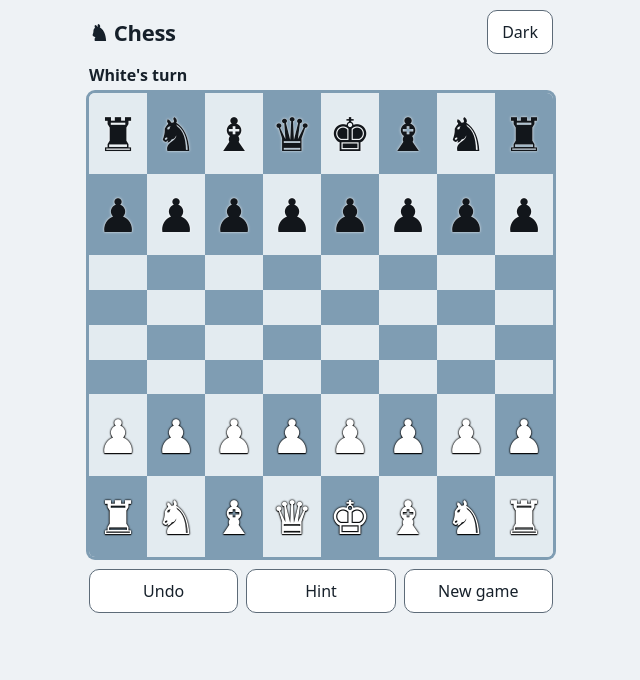
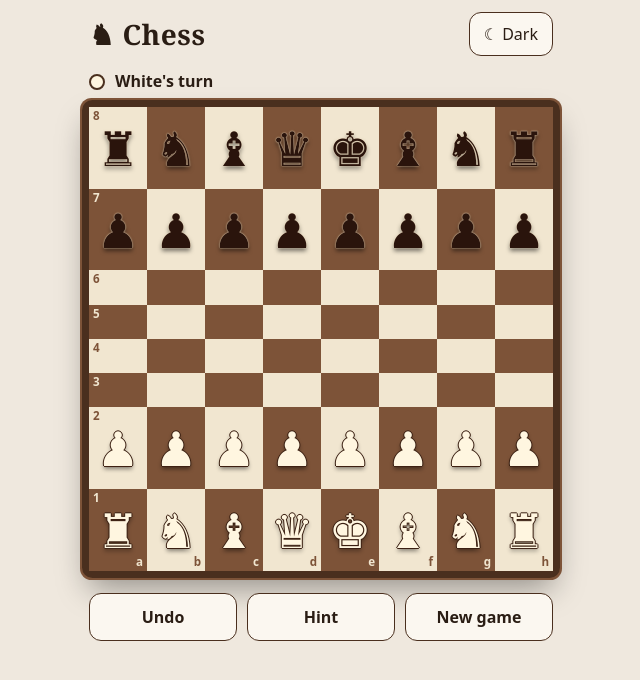
Before and after one commit to arjuntyagi7480-proton/Chess, a plain HTML site: page index.html in a window 1280 px wide. Both pictures are taken after a click on the button "Start". Shown: the whole page, without its empty margins (319-959 px from the left). Drawn offline with Linux system fonts and the light colour scheme.

Commit message:
Add files via upload

```diff
--- a/index.html
+++ b/index.html
@@ -3,36 +3,42 @@
 <meta name="viewport" content="width=device-width,initial-scale=1,viewport-fit=cover">
 <title>Chess</title>
 <link rel="manifest" href="manifest.json">
-<meta name="theme-color" content="#14181d">
+<meta name="color-scheme" content="light dark"><meta name="theme-color" content="#efe8de">
 <link rel="icon" href="icon-192.png"><link rel="apple-touch-icon" href="icon-192.png">
 <style>
-:root{--bg:#eef2f5;--fg:#16202a;--card:#fff;--l:#e3ebf0;--d:#7f9db3;--ac:#0e8f78;--mut:#5d6b78;--last:rgba(255,214,10,.5);--hint:rgba(14,143,120,.65);--s:min(calc(100vw - 16px),58vh)}
-[data-t=dark]{--bg:#12161b;--fg:#e8edf2;--card:#1e252d;--l:#5b6773;--d:#2f3842;--ac:#35d0b0;--mut:#93a1ae;--last:rgba(255,214,10,.35);--hint:rgba(53,208,176,.7)}
+:root{color-scheme:light;--bg:#efe8de;--fg:#2a1d14;--card:#fbf7f0;--l:#f1e6d0;--d:#7d5338;--ac:#1f8a5b;--mut:#7a6656;--frame:#4a2f1e;--last:rgba(214,190,60,.6);--hint:rgba(31,138,91,.55);--s:min(calc(100vw - 28px),58vh)}
+[data-t=dark]{color-scheme:dark;--bg:#17110d;--fg:#f1e6d6;--card:#261c15;--l:#e8dcc4;--d:#6a452d;--ac:#4cc88a;--mut:#b09a86;--frame:#0b0705;--last:rgba(230,200,60,.5);--hint:rgba(76,200,138,.6)}
 *{box-sizing:border-box;-webkit-tap-highlight-color:transparent}
 body{margin:0;background:var(--bg);color:var(--fg);font:16px/1.4 system-ui,-apple-system,"Segoe UI",Roboto,sans-serif;min-height:100dvh;display:flex;flex-direction:column;align-items:center;padding:env(safe-area-inset-top) 8px env(safe-area-inset-bottom)}
-header{width:var(--s);display:flex;justify-content:space-between;align-items:center;padding:10px 0}
-h1{font-size:22px;margin:0;font-weight:700;letter-spacing:-.3px}
-button{font:inherit;color:var(--fg);background:var(--card);border:1.5px solid var(--mut);border-radius:10px;padding:10px 14px;cursor:pointer}
+header{width:var(--s);display:flex;justify-content:space-between;align-items:center;padding:12px 0 8px}
+h1{font:700 28px Georgia,"Times New Roman",serif;margin:0;letter-spacing:.5px}
+button{font:inherit;color:var(--fg);background:var(--card);border:1.5px solid var(--frame);border-radius:12px;padding:10px 14px;cursor:pointer}
 button:active{transform:scale(.97)}button:focus-visible{outline:3px solid var(--ac)}
 button.on,#go{background:var(--ac);border-color:var(--ac);color:#fff;font-weight:600}
-#stat{width:var(--s);min-height:28px;font-weight:600;padding-bottom:6px}
-#bd{width:var(--s);height:var(--s);display:grid;grid-template-columns:repeat(8,1fr);border-radius:6px;overflow:hidden;box-shadow:0 0 0 3px var(--d)}
-.sq{position:relative;display:flex;align-items:center;justify-content:center;font-size:calc(var(--s)/8*.8);line-height:1;user-select:none}
+#stat{width:var(--s);display:flex;align-items:center;gap:10px;font-weight:600;padding:6px 0 14px;min-height:40px}
+.dot{width:16px;height:16px;border-radius:50%;flex:none;border:2px solid var(--frame)}
+.dot.w{background:#fff6e0}.dot.b{background:#2a140c}
+#bd{width:var(--s);height:var(--s);display:grid;grid-template-columns:repeat(8,1fr);border-radius:4px;box-shadow:0 0 0 7px var(--frame),0 0 0 9px var(--d),0 16px 32px rgba(0,0,0,.4)}
+.sq{position:relative;display:flex;align-items:center;justify-content:center;font-size:calc(var(--s)/8*.82);line-height:1;user-select:none}
 .sq.l{background:var(--l)}.sq.d{background:var(--d)}
+.rk,.fl{position:absolute;font-size:calc(var(--s)/8*.2);font-weight:700;line-height:1;pointer-events:none}
+.rk{top:3px;left:4px}.fl{bottom:3px;right:4px}
+.sq.l .rk,.sq.l .fl{color:var(--d)}.sq.d .rk,.sq.d .fl{color:var(--l)}
 .sq.last{box-shadow:inset 0 0 0 100px var(--last)}
 .sq.sel{box-shadow:inset 0 0 0 100px var(--hint)}
 .sq.hint{box-shadow:inset 0 0 0 4px var(--ac),inset 0 0 0 100px var(--hint)}
-.sq.chk{box-shadow:inset 0 0 0 100px rgba(230,40,40,.6)}
-.sq.mv::after{content:"";position:absolute;width:28%;height:28%;border-radius:50%;background:var(--ac);opacity:.85}
-.sq.cp::after{content:"";position:absolute;inset:4%;border-radius:50%;border:4px solid var(--ac)}
-.pc{position:relative;z-index:1}
-.pc.w{color:#fff;text-shadow:0 0 2px #000,0 0 2px #000,0 1px 1px #000}
-.pc.b{color:#12161b;text-shadow:0 0 1px #fff,0 0 3px rgba(255,255,255,.7)}
-.bar{width:var(--s);display:flex;gap:8px;margin-top:12px}.bar button{flex:1}
+.sq.chk{box-shadow:inset 0 0 0 100px rgba(222,40,40,.65)}
+.sq.mv::after{content:"";position:absolute;width:28%;height:28%;border-radius:50%;background:var(--ac);box-shadow:0 0 0 2px rgba(255,255,255,.35);pointer-events:none}
+.sq.cp::after{content:"";position:absolute;inset:3%;border-radius:50%;border:5px solid var(--ac);pointer-events:none}
+.pc{position:relative;z-index:1;transition:transform .15s}
+.sq.sel .pc{transform:scale(1.14) translateY(-3px)}
+.pc.w{color:#fff6e0;text-shadow:-1px 0 #3b2012,1px 0 #3b2012,0 -1px #3b2012,0 1px #3b2012,0 3px 4px rgba(0,0,0,.45)}
+.pc.b{color:#2a140c;text-shadow:0 0 1px #ffe9c8,0 0 2px rgba(255,233,200,.55),0 3px 4px rgba(0,0,0,.5)}
+.bar{width:var(--s);display:flex;gap:10px;margin-top:22px}.bar button{flex:1;padding:12px 8px;font-weight:600}
 #menu{position:fixed;inset:0;background:var(--bg);display:flex;align-items:center;justify-content:center;padding:16px;z-index:5}
 #menu.hide{display:none}
-.card{width:min(380px,100%);background:var(--card);border-radius:16px;padding:22px;display:flex;flex-direction:column;gap:14px}
-.card h2{margin:0;font-size:26px}.card p{margin:0;color:var(--mut)}
+.card{width:min(380px,100%);background:var(--card);border:2px solid var(--frame);border-radius:16px;padding:22px;display:flex;flex-direction:column;gap:14px}
+.card h2{margin:0;font:700 28px Georgia,serif}.card p{margin:0;color:var(--mut)}
 .seg{display:flex;gap:8px}.seg button{flex:1}
 #go{padding:14px;font-size:18px}
 </style></head><body>
@@ -98,9 +104,10 @@ function render(){const bd=$('bd'),ms=sel>=0?legal(st).filter(m=>m[0]==sel):[],w
  for(let i=0;i<64;i++){const p=st.b[i],d=document.createElement('div');let c='sq '+(((i>>3)+i)&1?'d':'l');
   if(lm.includes(i))c+=' last';if(i==sel)c+=' sel';if(hint&&hint.includes(i))c+=' hint';if(i==ks)c+=' chk';
   if(ms.some(m=>m[1]==i))c+=p?' cp':' mv';d.className=c;
-  if(p)d.innerHTML='<span class="pc '+(isW(p)?'w':'b')+'">'+G[p.toLowerCase()]+'\uFE0E</span>';
+  let x='';if(i%8==0)x+='<b class="rk">'+(8-(i>>3))+'</b>';if(i>55)x+='<b class="fl">'+'abcdefgh'[i&7]+'</b>';
+  if(p)x+='<span class="pc '+(isW(p)?'w':'b')+'">'+G[p.toLowerCase()]+'\uFE0E</span>';d.innerHTML=x;
   d.onclick=()=>tap(i);bd.appendChild(d)}
- $('stat').textContent=status()}
+ $('stat').innerHTML='<i class="dot '+(w?'w':'b')+'"></i><span>'+status()+'</span>'}
 function tap(i){if(busy||over)return;
  if(sel>=0){const m=legal(st).find(m=>m[0]==sel&&m[1]==i);if(m)return play(m)}
  const p=st.b[i];sel=p&&isW(p)==(st.t=='w')?i:-1;hint=null;render()}
@@ -115,8 +122,8 @@ $('nw').onclick=()=>$('menu').classList.remove('hide');
 $('go').onclick=start;
 function seg(id,fn){const bs=[...$(id).children];bs.forEach(b=>b.onclick=()=>{bs.forEach(x=>x.classList.remove('on'));b.classList.add('on');fn(b.dataset.v)})}
 seg('sm',v=>{mode=v;$('lw').style.display=v=='cpu'?'':'none'});seg('sl',v=>lvl=+v);
-function theme(t){document.documentElement.dataset.t=t;$('th').textContent=t=='dark'?'Light':'Dark';
- document.querySelector('meta[name=theme-color]').content=t=='dark'?'#12161b':'#eef2f5';try{localStorage.t=t}catch(e){}}
+function theme(t){document.documentElement.dataset.t=t;$('th').textContent=t=='dark'?'☀ Light':'☾ Dark';
+ document.querySelector('meta[name=theme-color]').content=t=='dark'?'#17110d':'#efe8de';try{localStorage.t=t}catch(e){}}
 $('th').onclick=()=>theme(document.documentElement.dataset.t=='dark'?'light':'dark');
 let t0;try{t0=localStorage.t}catch(e){}
 theme(t0||(matchMedia('(prefers-color-scheme:dark)').matches?'dark':'light'));
--- a/sw.js
+++ b/sw.js
@@ -1,5 +1,5 @@
-const C='chess-v1',F=['./','index.html','manifest.json','icon-192.png','icon-512.png'];
+const C='chess-v2',F=['./','index.html','manifest.json','icon-192.png','icon-512.png'];
 self.addEventListener('install',e=>{e.waitUntil(caches.open(C).then(c=>c.addAll(F)));self.skipWaiting()});
 self.addEventListener('activate',e=>{e.waitUntil(caches.keys().then(k=>Promise.all(k.filter(x=>x!=C).map(x=>caches.delete(x)))));self.clients.claim()});
 self.addEventListener('fetch',e=>{if(e.request.method!='GET')return;
-e.respondWith(caches.match(e.request).then(r=>r||fetch(e.request).then(n=>{const cp=n.clone();caches.open(C).then(c=>c.put(e.request,cp));return n}).catch(()=>caches.match('index.html'))))});
+e.respondWith(fetch(e.request).then(n=>{const cp=n.clone();caches.open(C).then(c=>c.put(e.request,cp));return n}).catch(()=>caches.match(e.request).then(r=>r||caches.match('index.html'))))});
```
Also changed, not shown: manifest.json.
